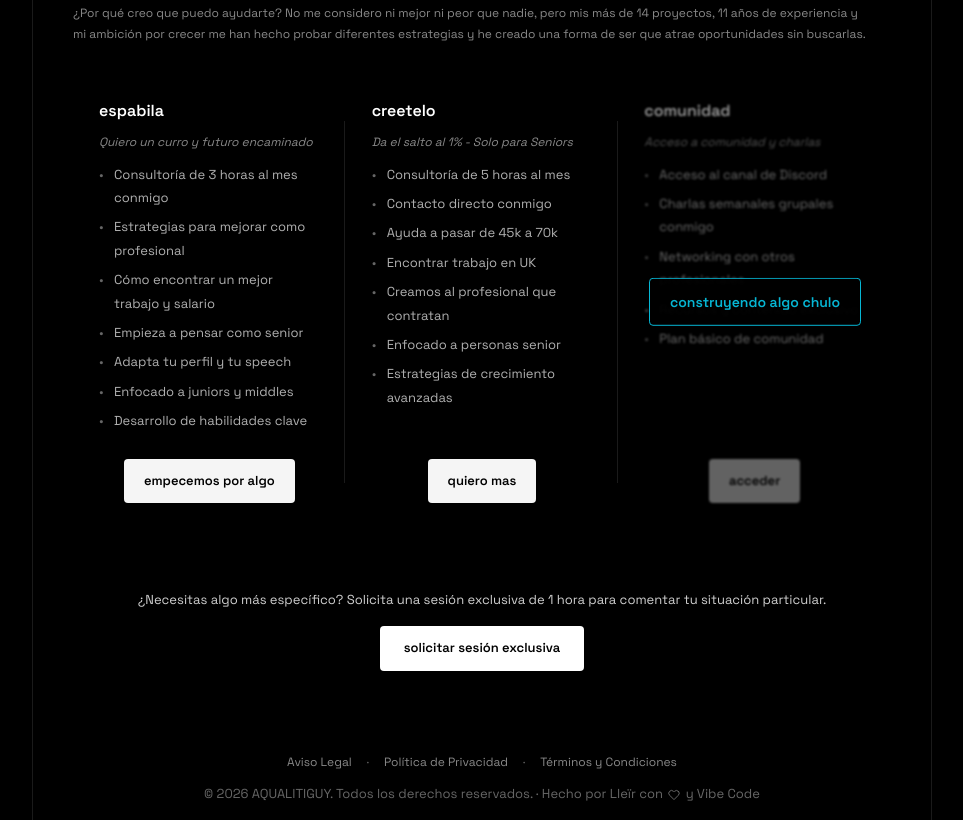
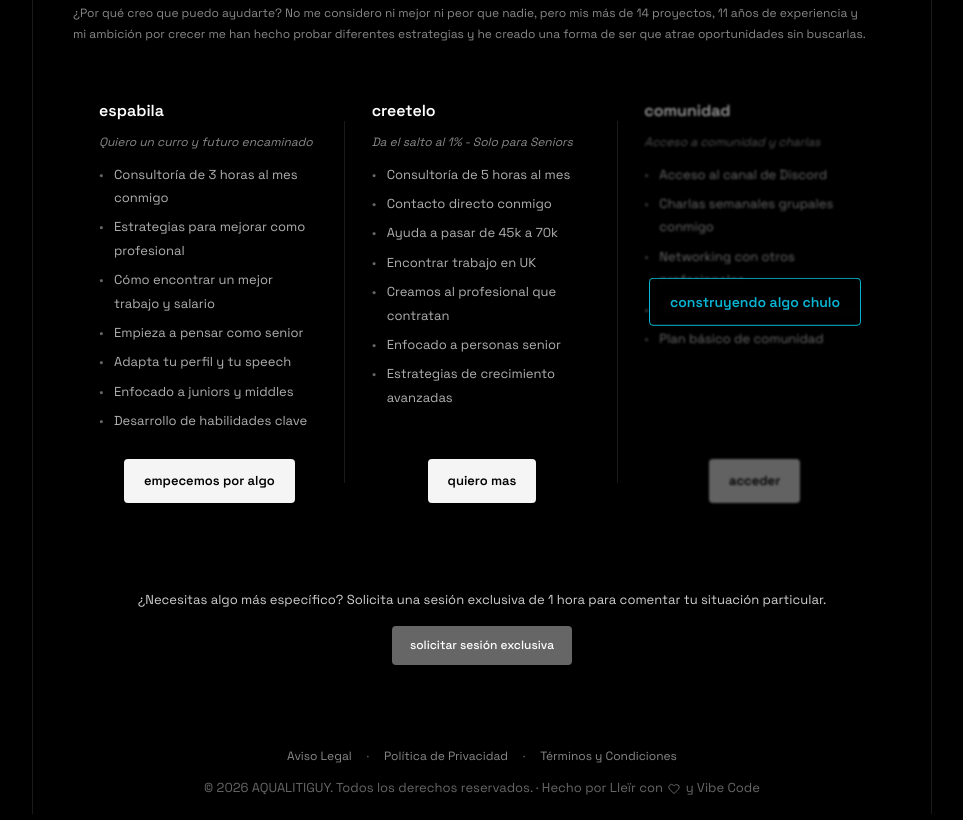
Before and after one commit to lleirgarcia/aqualitugy_website, a website built with Vite: page index.html in a window 1280 px wide. Shown: the part 2117-2937 px from the top of the page, without its empty margins (158-1121 px from the left). Built offline with nearby package versions, Linux system fonts and the light colour scheme.

Commit message:
Update styles

```diff
--- a/src/styles/main.css
+++ b/src/styles/main.css
@@ -916,22 +916,23 @@ body {
 }
 
 .exclusive-session-button {
-  background-color: #ffffff;
-  color: #000000;
+  background-color: #666;
+  color: #ffffff;
   border: none;
   border-radius: 4px;
-  padding: 12px 24px;
-  font-size: 13px;
-  font-weight: 600;
+  padding: 10px 18px;
+  font-size: 12px;
+  font-weight: 500;
   font-family: 'Space Grotesk', sans-serif;
   text-decoration: none;
   cursor: pointer;
-  transition: background-color 0.3s ease;
+  transition: background-color 0.3s ease, opacity 0.3s ease;
   display: inline-block;
 }
 
 .exclusive-session-button:hover {
-  background-color: #e0e0e0;
+  background-color: #777;
+  opacity: 0.9;
 }
 
 .footer {
```
